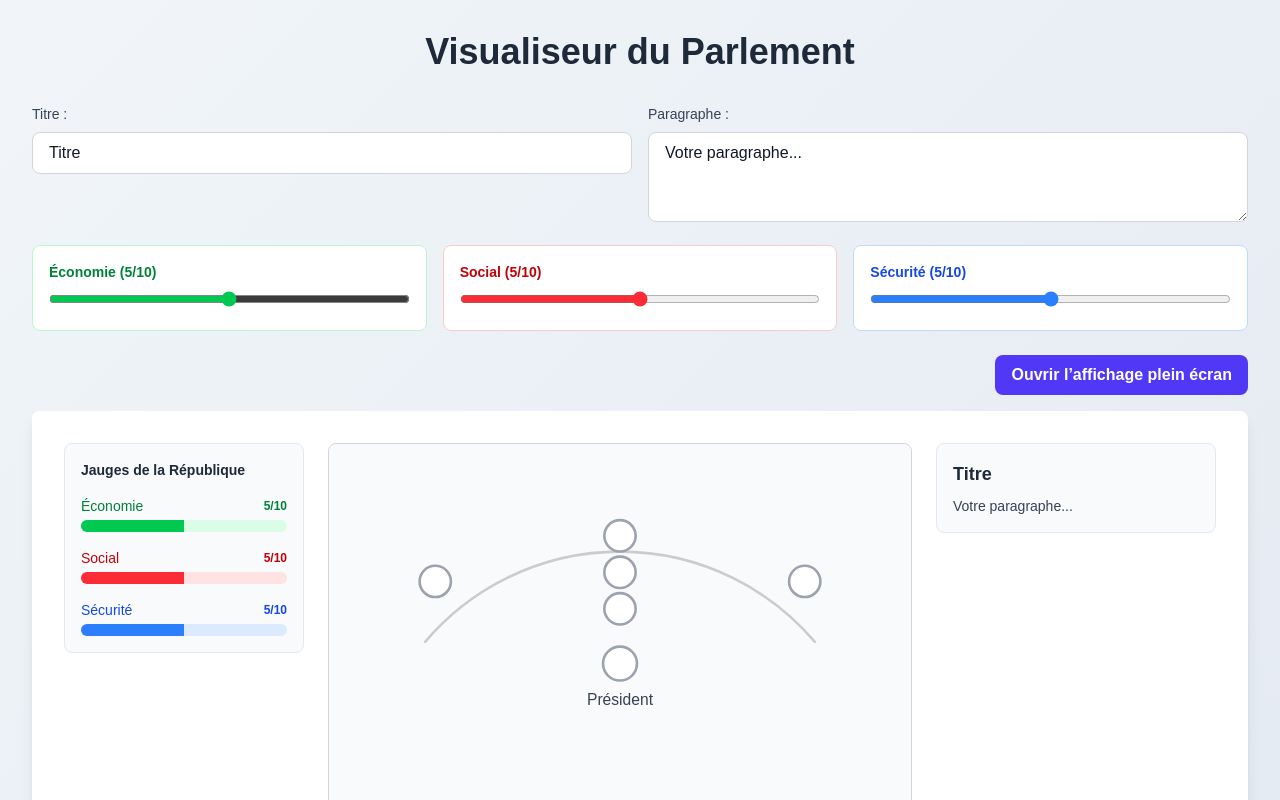
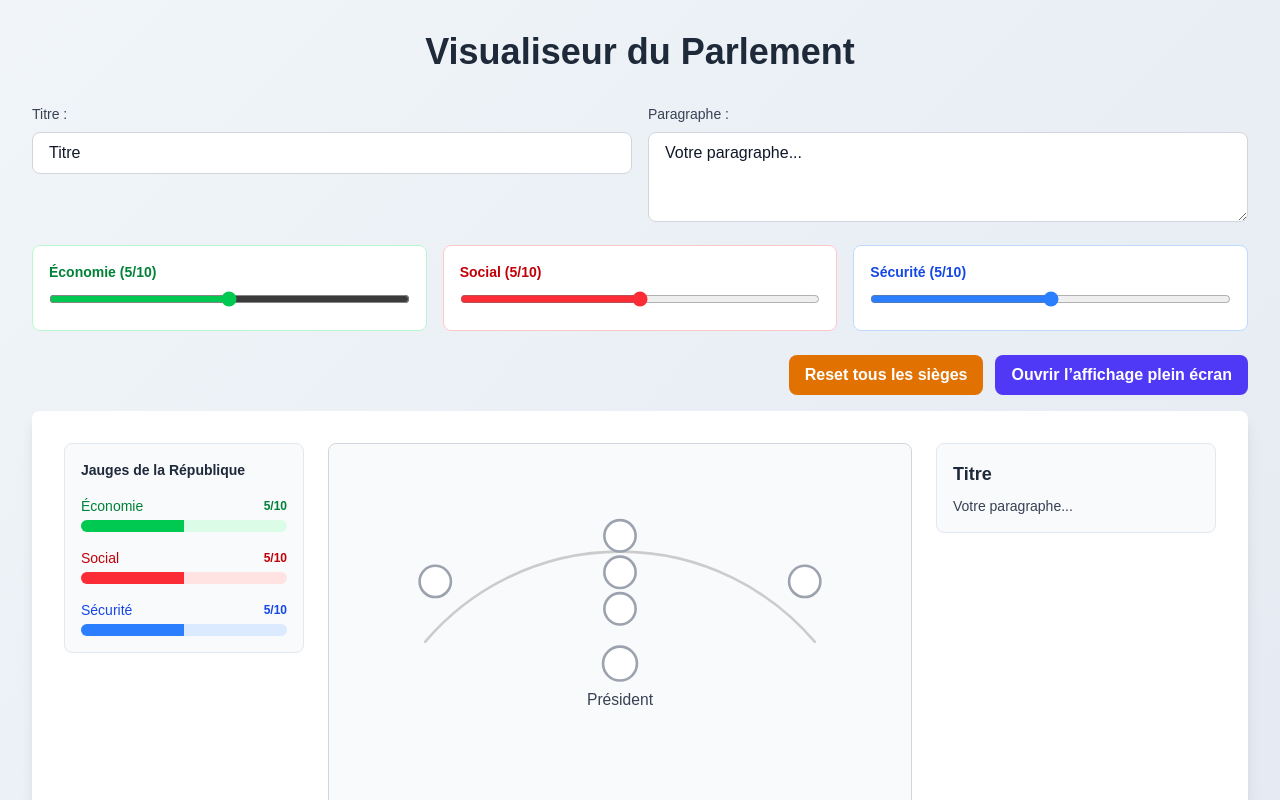
Before and after one commit to Yahiabenlet/interfaceAssemblee, a Next.js app: page / in a window 1280 px wide. Both pictures are taken after typing "5" into the empty fields and a click on the button "Créer l'hémicycle". Shown: the top 800 px of the page. Built offline with nearby package versions, Linux system fonts and the light colour scheme.

Commit message:
Ajout d'un bouton pour reset les sieges

```diff
--- a/app/page.tsx
+++ b/app/page.tsx
@@ -42,6 +42,12 @@ export default function Home() {
   };
 
   const togglePresident = () => setPresidentColor((c) => nextColor(c));
+
+  const resetVotes = () => {
+    if (numSeats === null) return;
+    setSeatColors(Array(numSeats).fill("white"));
+    setPresidentColor("white");
+  };
 
   useEffect(() => {
     if (numSeats === null) return;
@@ -166,7 +172,13 @@ export default function Home() {
               </div>
             </div>
 
-            <div className="mb-4 flex justify-end">
+            <div className="mb-4 flex justify-end gap-3">
+              <button
+                onClick={resetVotes}
+                className="px-4 py-2 bg-amber-600 hover:bg-amber-700 text-white font-semibold rounded-lg transition"
+              >
+                Reset tous les sièges
+              </button>
               <button
                 onClick={() => window.open("/display", "_blank", "noopener,noreferrer")}
                 className="px-4 py-2 bg-indigo-600 hover:bg-indigo-700 text-white font-semibold rounded-lg transition"
```
